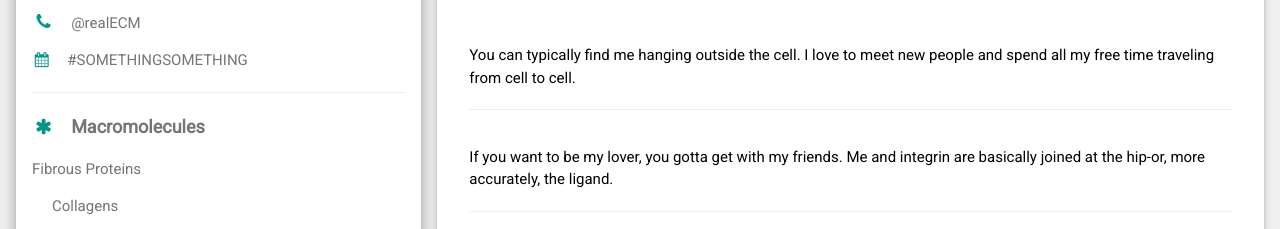
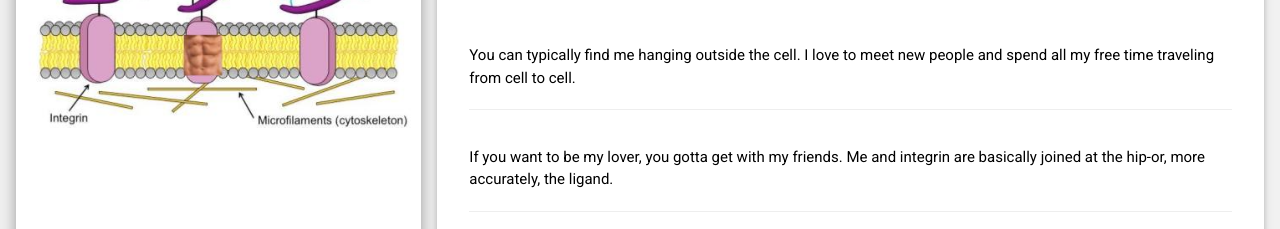
Before and after one commit to ZoeMarkman/ZoeMarkman.github.io, a plain HTML site: page index.html in a window 1280 px wide. Shown: the part 155-384 px from the top of the page. Drawn offline with nearby package versions, Linux system fonts and the light colour scheme.

Commit message:
Update index.html

```diff
--- a/index.html
+++ b/index.html
@@ -23,7 +23,7 @@ html,body,h1,h2,h3,h4,h5,h6 {font-family: "Roboto", sans-serif}
 
       <div class="w3-white w3-text-grey w3-card-4">
         <div class="w3-display-container">
-          <img src="README.md/extracellularmatrix.png"  style="width:165%" style="height:165%" onmouseover="mouseOver()" onmouseout="mouseOut()" alt="Avatar">
+          <img src="images/extracellularmatrix.png"  style="width:165%" style="height:165%" alt="ecmphoto">
           <div class="w3-display-bottomleft w3-container w3-text-black">
             <h2>Extracellular Matrix</h2>
           </div>
```
